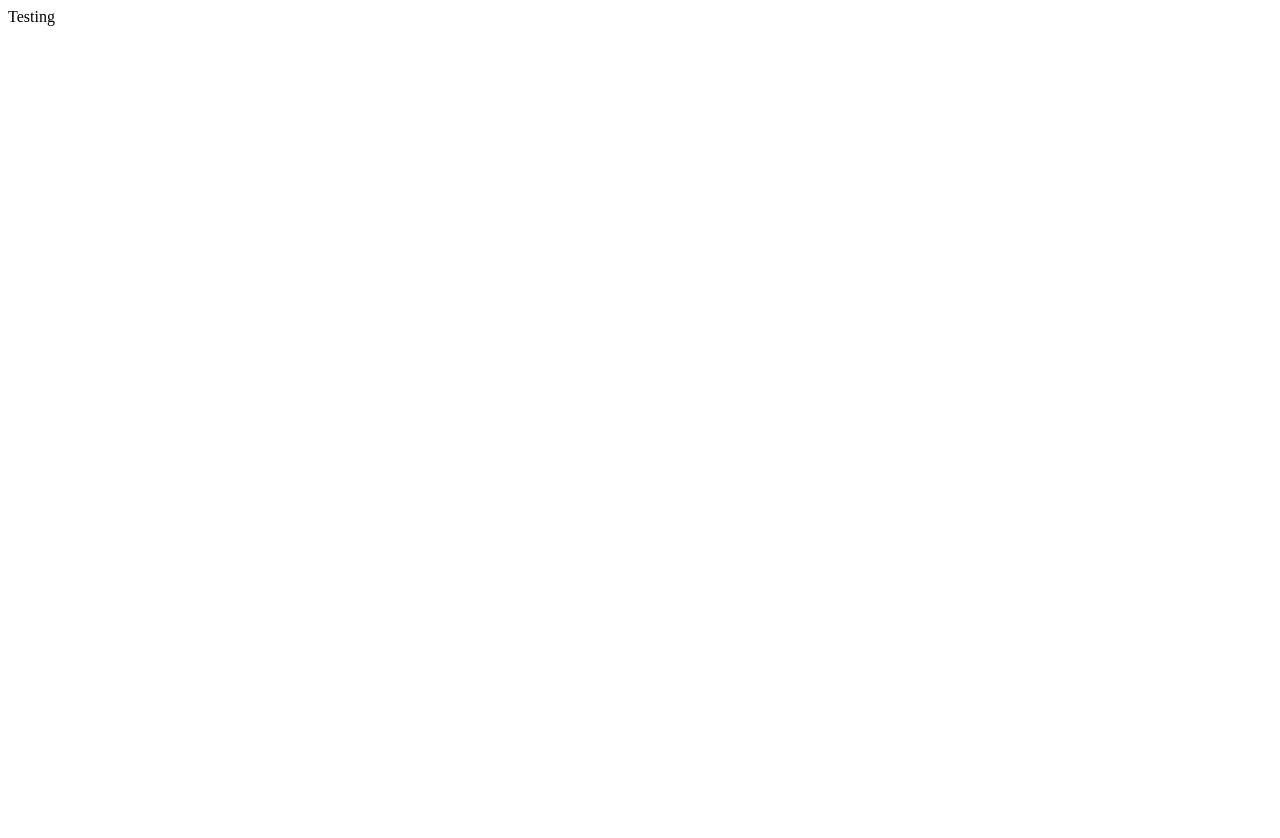
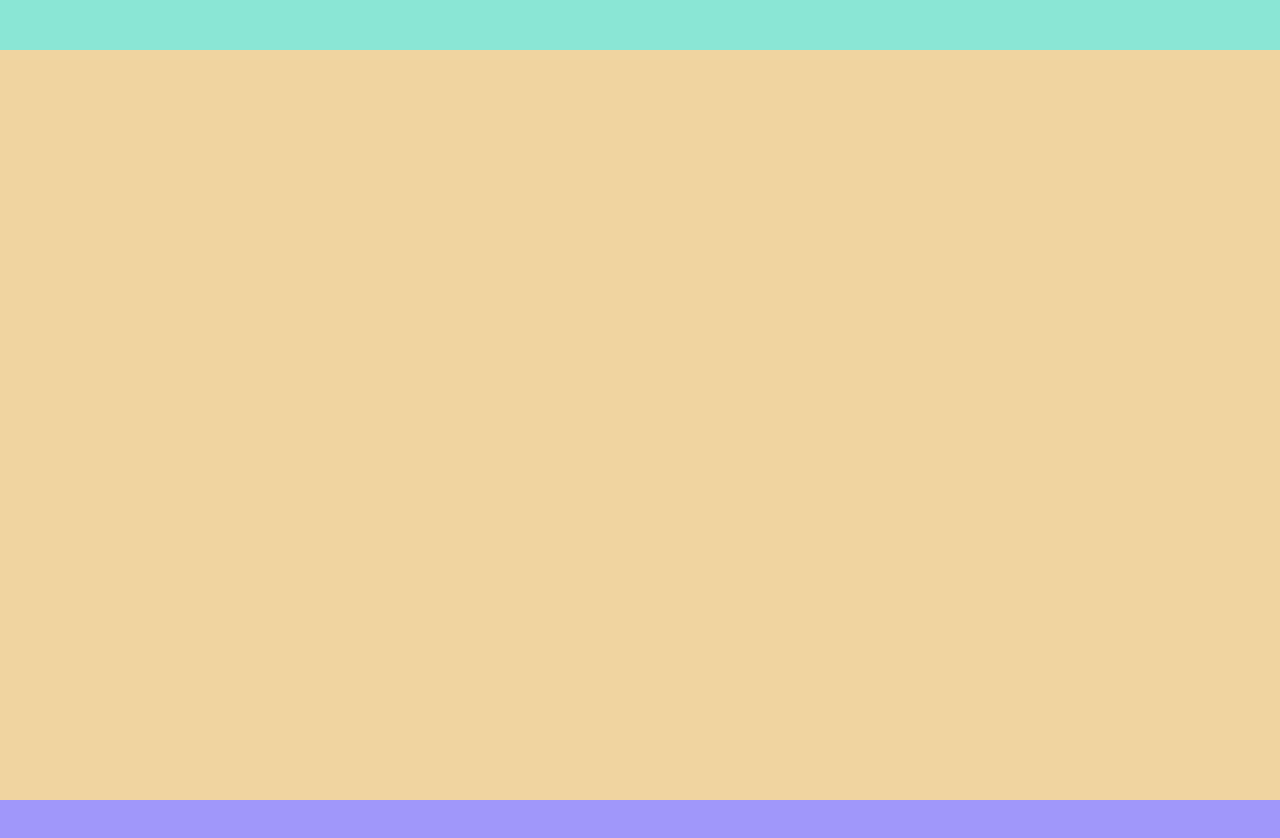
Before and after one commit to kennykha/kenny-kha-portfolio, a React (Create React App) app: page / in a window 1280 px wide. Shown: the top 838 px of the page. Before the commit the page ends 800 px from the top, so only its background shows below. Built offline with nearby package versions, Linux system fonts and the light colour scheme.

Commit message:
Adding intro, projects, contact and navbar components. Initial styling

```diff
--- a/package.json
+++ b/package.json
@@ -6,6 +6,7 @@
     "@testing-library/jest-dom": "^5.14.1",
     "@testing-library/react": "^11.2.7",
     "@testing-library/user-event": "^12.8.3",
+    "node-sass": "^6.0.1",
     "react": "^17.0.2",
     "react-dom": "^17.0.2",
     "react-scripts": "4.0.3",
--- a/public/index.html
+++ b/public/index.html
@@ -3,9 +3,15 @@
   <head>
     <meta charset="utf-8" />
     <meta name="viewport" content="width=device-width, initial-scale=1" />
-    <meta
-      name="description"
-    />
+    <link rel="preconnect" href="https://fonts.googleapis.com">
+    <link rel="preconnect" href="https://fonts.gstatic.com" crossorigin>
+    <link href="https://fonts.googleapis.com/css2?family=Roboto:wght@100;300;400;500;700;900&display=swap" rel="stylesheet">
+    <style>
+      * {
+        font-family: 'Roboto', sans-serif;
+        margin: 0;
+      }
+    </style>
     <title>Kenny Kha</title>
   </head>
   <body>
--- a/src/App.js
+++ b/src/App.js
@@ -1,7 +1,18 @@
+import Navbar from "./components/navbar/Navbar";
+import Intro from "./components/intro/Intro";
+import Projects from "./components/projects/Projects";
+import Contact from "./components/contact/Contact";
+import "./app.scss";
+
 function App() {
   return (
-    <div className="App">
-      <div>Testing</div>
+    <div className="app">
+      <Navbar />
+      <div className="sections">
+        <Intro />
+        <Projects />
+        <Contact />
+      </div>
     </div>
   );
 }
--- /dev/null
+++ b/src/app.scss
@@ -0,0 +1,16 @@
+.app {
+  height: 100vh;
+
+  .sections {
+    width: 100%;
+    height: calc(100vh - 50px);
+    background-color: rgb(228, 173, 173);
+    position: relative;
+    top: 50px;
+
+    > * {
+      width: 100vw;
+      height: calc(100vh - 50px);
+    }
+  }
+}
--- /dev/null
+++ b/src/components/contact/Contact.jsx
@@ -0,0 +1,8 @@
+import './contact.scss';
+
+export default function Contact() {
+    return (
+        <div className='contact'>
+        </div>
+    )
+}
--- /dev/null
+++ b/src/components/contact/contact.scss
@@ -0,0 +1,3 @@
+.contact {
+  background-color: rgb(255, 133, 133);
+}
--- /dev/null
+++ b/src/components/intro/Intro.jsx
@@ -0,0 +1,8 @@
+import "./intro.scss";
+
+export default function Intro() {
+    return (
+        <div className="intro">
+        </div>
+    )
+}
--- /dev/null
+++ b/src/components/intro/intro.scss
@@ -0,0 +1,3 @@
+.intro {
+  background-color: rgb(240, 212, 160);
+}
--- /dev/null
+++ b/src/components/navbar/Navbar.jsx
@@ -0,0 +1,9 @@
+import "./navbar.scss";
+
+export default function Navbar() {
+    return (
+        <div className='navbar'>
+
+        </div>
+    )
+}
--- /dev/null
+++ b/src/components/navbar/navbar.scss
@@ -0,0 +1,7 @@
+.navbar {
+  width: 100%;
+  height: 50px;
+  background-color: rgb(138, 230, 213);
+  position: fixed;
+  top: 0;
+}
--- /dev/null
+++ b/src/components/projects/Projects.jsx
@@ -0,0 +1,8 @@
+import "./projects.scss";
+
+export default function Projects() {
+    return (
+        <div className="projects">
+        </div>
+    )
+}
--- /dev/null
+++ b/src/components/projects/projects.scss
@@ -0,0 +1,3 @@
+.projects {
+  background-color: rgb(160, 151, 250);
+}
```
Also changed, not shown: 1 other file (tests, documents, lock files or other folders).
